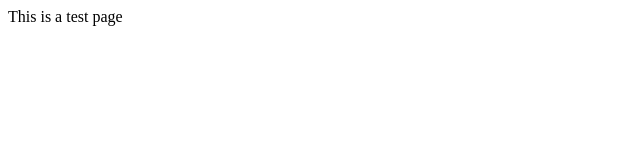
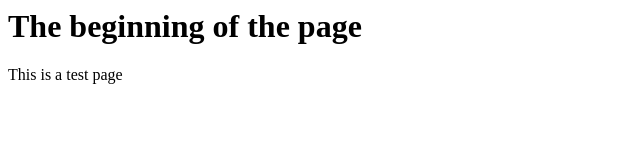
Before and after one commit to ollaray/DavidTobrise-Git-Project, a plain HTML site: page index.html in a window 1280 px wide. Shown: the whole page, without its empty margins (0-640 px from the left). Drawn offline with Linux system fonts and the light colour scheme.

Commit message:
Commit 2 on Feature_branch_2: added h1 element

```diff
--- a/index.html
+++ b/index.html
@@ -3,6 +3,8 @@
         <title>Title From Feature Branch 1</title>
     </head>
     <body>
+        <h1>The beginning of the page</h1>
         <p>This is a test page</p>
+
     </body>
 </html>
```
